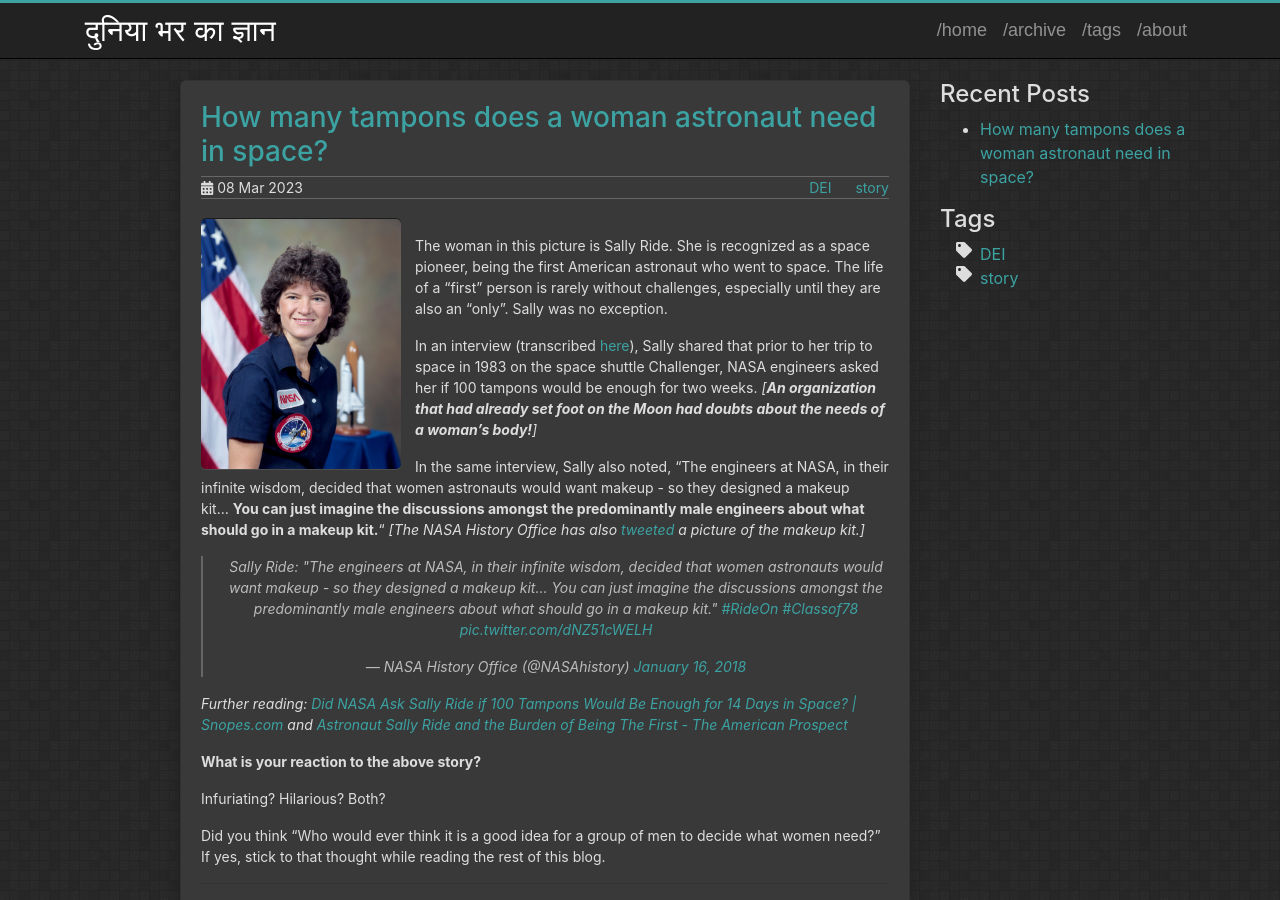
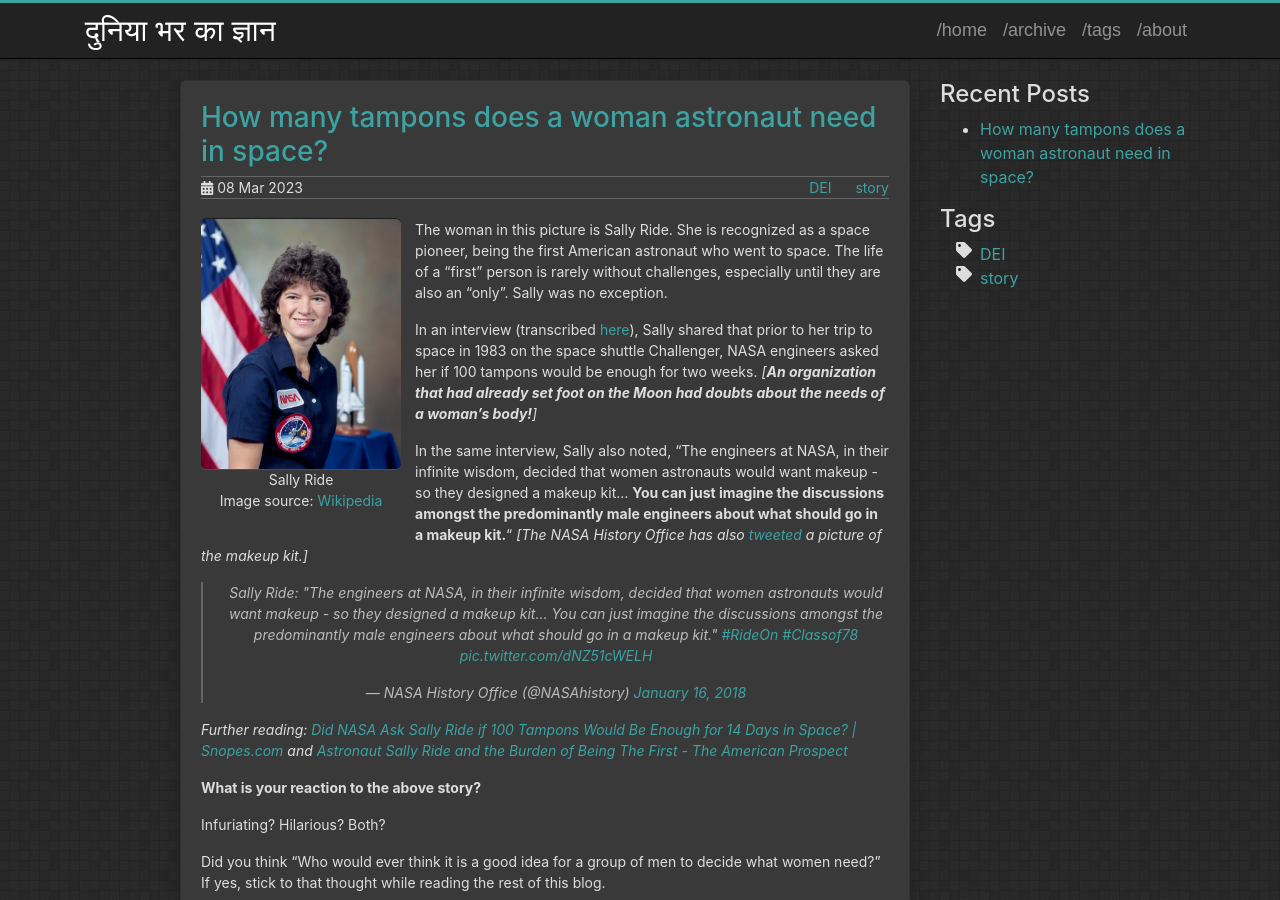
Before and after one commit to dragondive/dragondive.github.io, a Jekyll site: the page built from docs/_posts/2023-03-08-how-many-tampons-does-a-woman-need-in-space.markdown, in a window 1280 px wide and 900 px high. Built offline with Jekyll 4.4.1, drawn with Linux system fonts in a browser that asks for light colours; comment, search, counter and statistics services are not loaded.

Commit message:
fix: include caption in images

```diff
--- a/docs/_posts/2023-03-08-how-many-tampons-does-a-woman-need-in-space.markdown
+++ b/docs/_posts/2023-03-08-how-many-tampons-does-a-woman-need-in-space.markdown
@@ -8,7 +8,10 @@ tags:
   - story
 ---
 
-![Sally Ride](/assets/images/sally-ride.jpeg){: style="float: left; margin-right: 1em; width: 200px;"}
+<figure style="float:left; margin-right: 1em; width: 200px;">
+  <img src="{{site.url}}/assets/images/sally-ride.jpeg" alt="Sally Ride" />
+  <figcaption style="text-align: center;">Sally Ride<br>Image source: <a href="https://en.wikipedia.org/wiki/Sally_Ride">Wikipedia</a></figcaption>
+</figure>
 
 The woman in this picture is Sally Ride. She is recognized as a space pioneer, being the first American astronaut who went to space. The life of a "first" person is rarely without challenges, especially until they are also an "only". Sally was no exception.
 
@@ -92,14 +95,14 @@ Diversity and inclusion is not about:
 > **Diversity and inclusion is taking concrete meaningful actions, not talking or preparing Powerpoint slides about it.**
 {: style="text-align: center;"}
 
-![How much I'm influenced by what you say and what you do](/assets/images/how-much-influenced.jpeg)
-{: style="width: 400px; display:block; margin-left: auto; margin-right: auto;"}
-
-Image credit: [Joe Gannon on LinkedIn](https://www.linkedin.com/posts/joe-gannon_this-is-relevant-to-everybody-leadership-activity-7024284040006397952-ZXBu)
-{: style="text-align: center;"}
+<figure style="width: 50%; display:block; margin-left: auto; margin-right: auto;">
+  <img src="{{site.url}}/assets/images/how-much-influenced.jpeg" alt="How much I'm influenced by what you say and what you do" />
+  <figcaption  style="text-align: center;">Image credit: <a href="https://www.linkedin.com/posts/joe-gannon_this-is-relevant-to-everybody-leadership-activity-7024284040006397952-ZXBu">Joe Gannon on LinkedIn</a></figcaption>
+</figure>
 
 > **Treating people with respect is the bare minimum expectation, it is not philanthrophy.**
 {: style="text-align: center;"}
+
 
 ---
 
```
